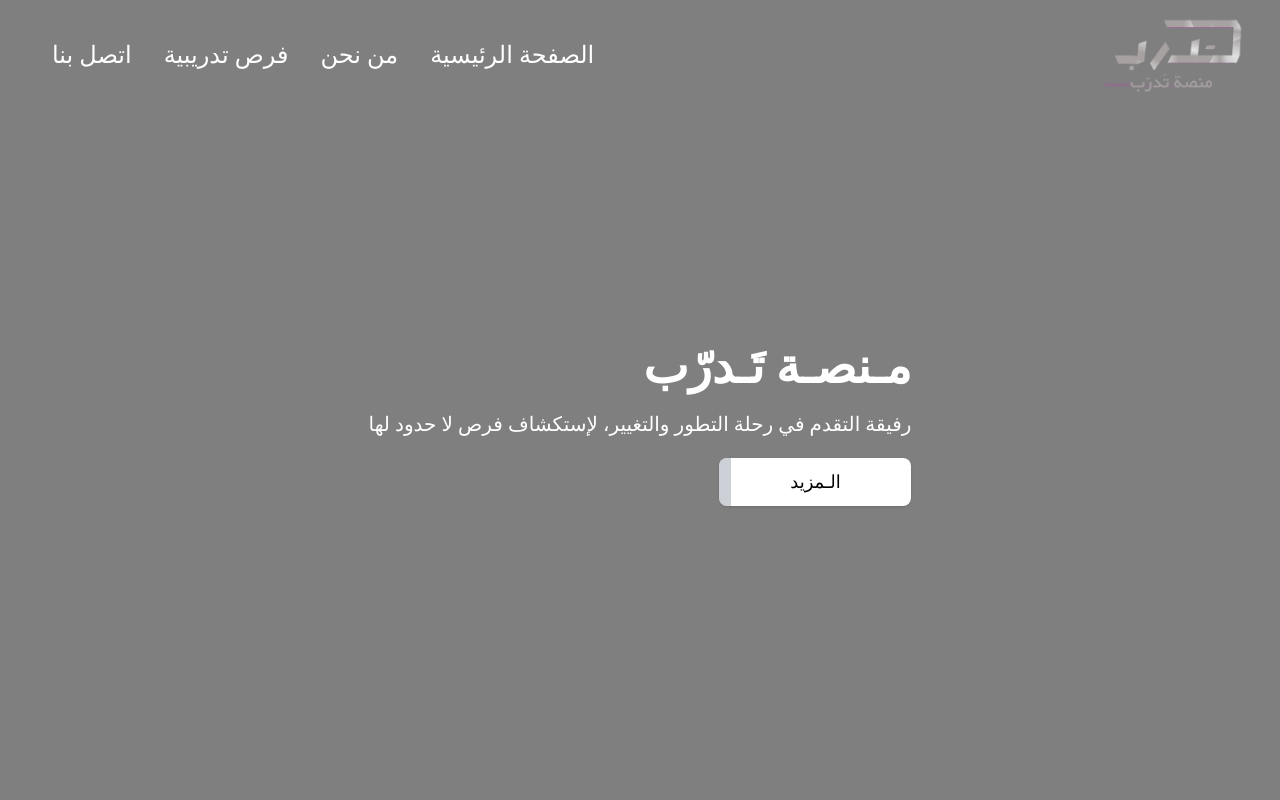
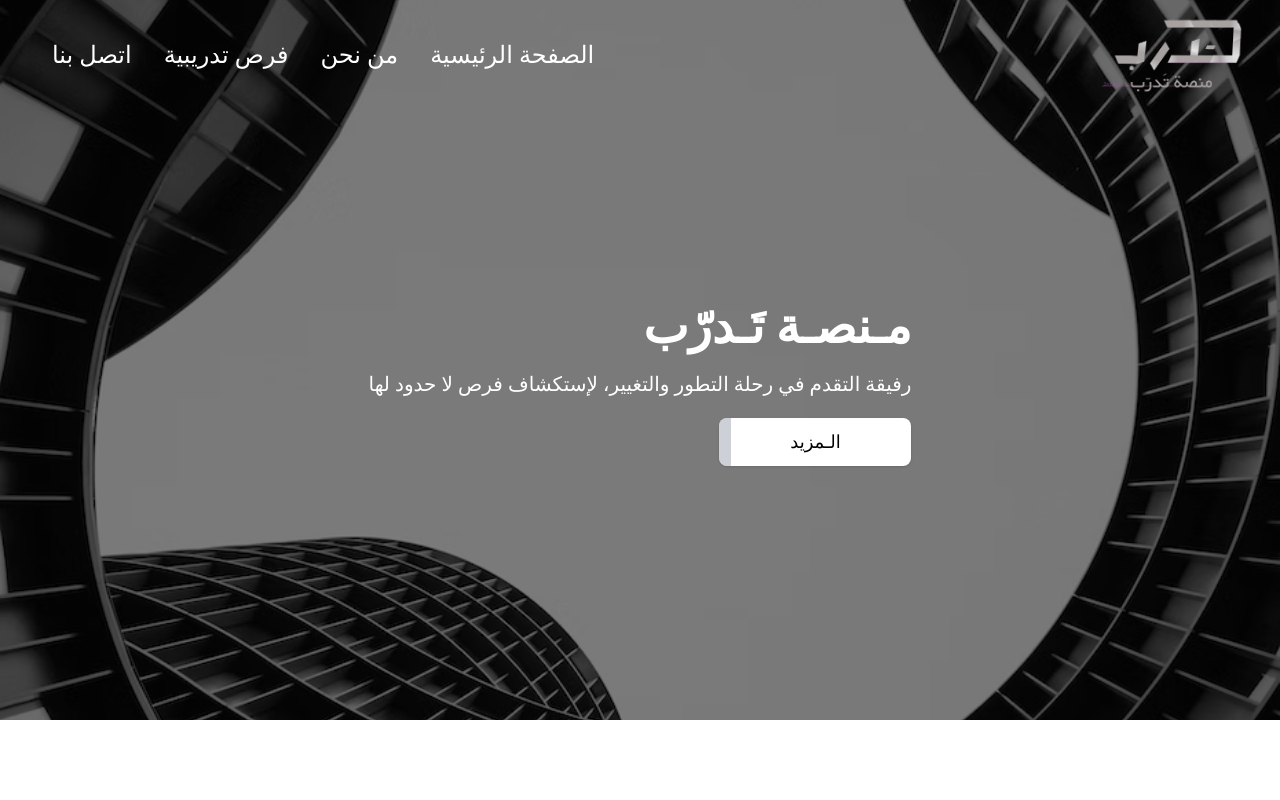
Before and after one commit to wesamhamad/Tadarab2, a Next.js app: page / in a window 1280 px wide. Shown: the top 800 px of the page. Built offline with nearby package versions, Linux system fonts and the light colour scheme.

Commit message:
Update Hero.jsx

```diff
--- a/components/Hero.jsx
+++ b/components/Hero.jsx
@@ -13,7 +13,8 @@ const Hero = ({ heading, message }) => {
   };
 
   return (
-    <div className='flex flex-col items-center justify-center h-screen mb-12 bg-fixed bg-center bg-cover custom-img text-right'>
+    <div class="custom-img-container">
+      <div class="content">
         {/* Overlay */}
         <div className='absolute top-0 left-0 right-0 bottom-0 bg-black/50 z-[2]' />
         <div className='p-5 text-white z-[2] mt-[3rem]'>
@@ -27,6 +28,7 @@ const Hero = ({ heading, message }) => {
         </div>
         <div ref={sectionRef} />
       </div>
+    </div>
   );
 };
 
```
Lines whose indentation alone changed are shown as unchanged.
